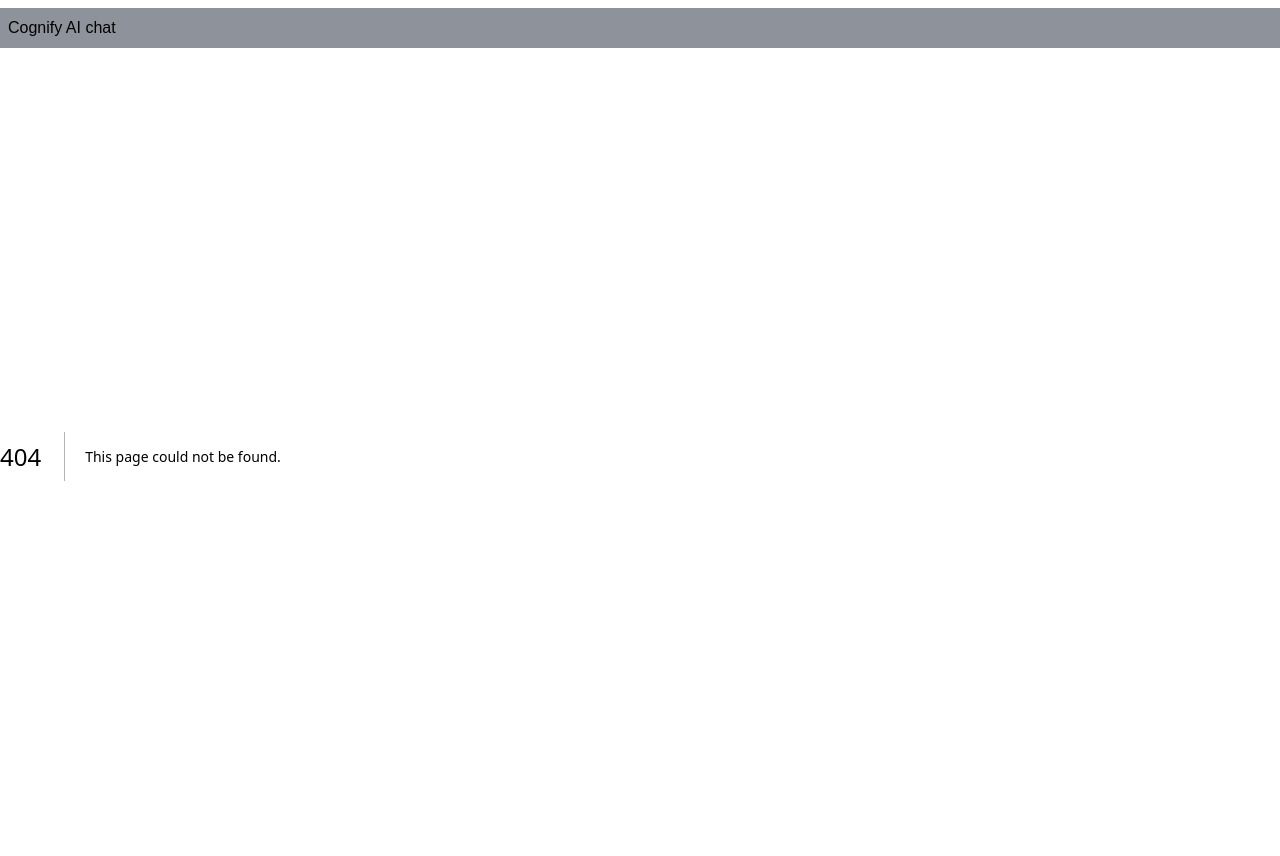
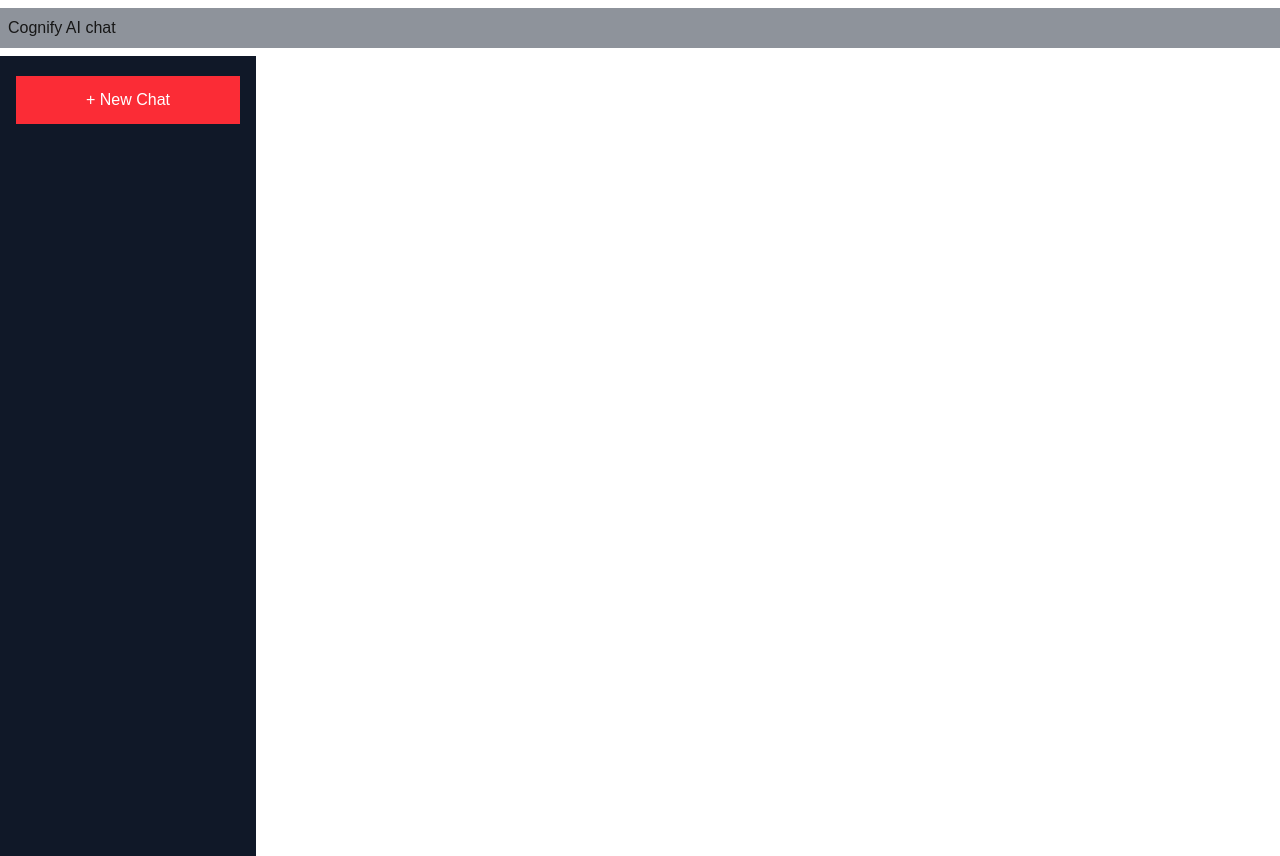
Before and after one commit to geoolekom/cognify-ai-chat, a Next.js app: page /chats in a window 1280 px wide. Before the commit this address had no page. Built offline with nearby package versions, Linux system fonts and the light colour scheme; no server answers; the database is empty.

Commit message:
chat list

```diff
--- /dev/null
+++ b/src/app/chats/page.tsx
@@ -0,0 +1,9 @@
+import Sidebar from '@/src/components/Sidebar/Sidebar';
+
+export default async function ChatList() {
+    return (
+        <>
+            <Sidebar activeConversationID={null} />
+        </>
+    );
+}
--- a/src/app/manifest.ts
+++ b/src/app/manifest.ts
@@ -5,7 +5,7 @@ export default function manifest(): MetadataRoute.Manifest {
         name: 'Cognify AI Chat',
         short_name: 'Cognify',
         description: 'AI chat app for ACS-305',
-        start_url: '/',
+        start_url: '/chats',
         display: 'standalone',
         background_color: '#111827',
         theme_color: '#111827',
```
